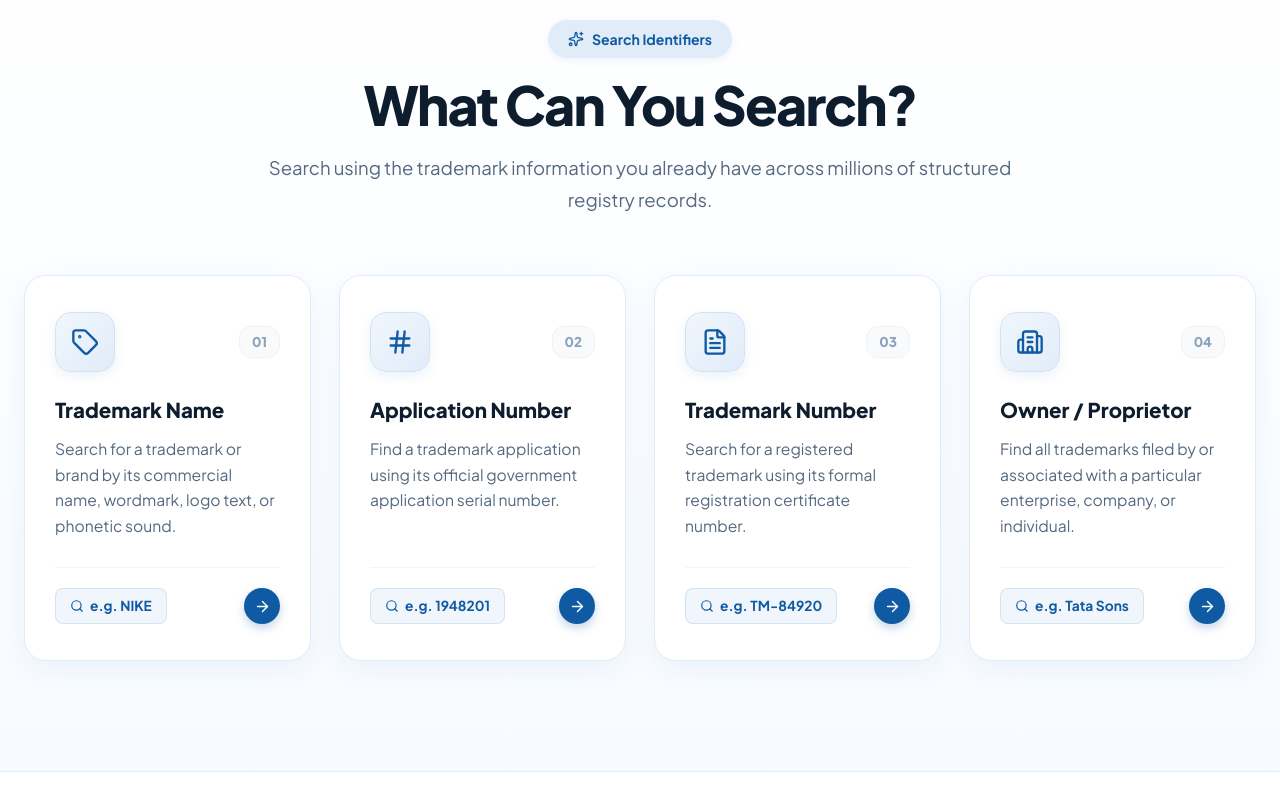
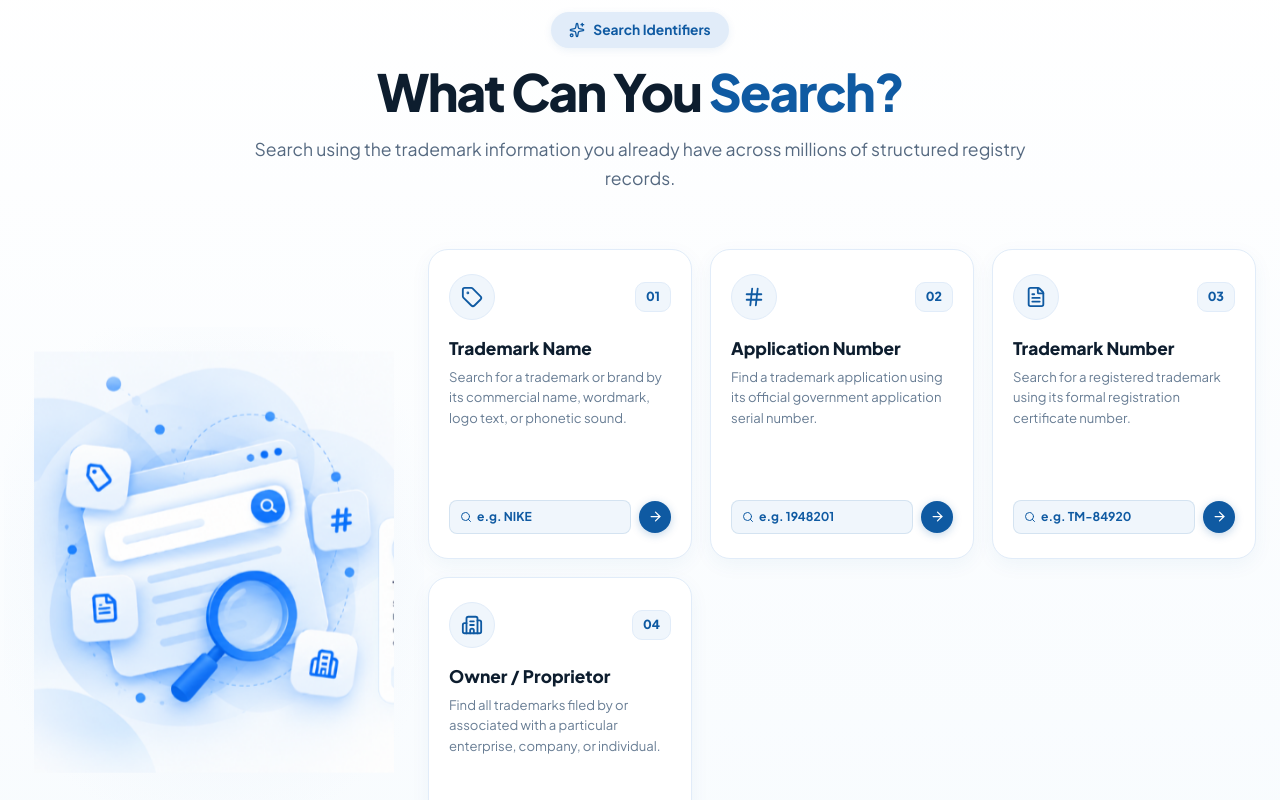
Before and after one commit to abitha340/wty, a React (Vite) app in the folder frontend/: page / in a window 1280 px wide. Shown: the part 900-1700 px from the top of the page. Built offline with nearby package versions, Linux system fonts and the light colour scheme.

Commit message:
feat: match Search Identifiers section exactly with user reference image including 3d left graphic and 4 cards row

```diff
--- a/frontend/src/components/SearchTypesSection.jsx
+++ b/frontend/src/components/SearchTypesSection.jsx
@@ -1,5 +1,6 @@
 import React from 'react';
 import { Tag, Hash, FileText, Building2, ArrowRight, Sparkles, Search } from 'lucide-react';
+import leftIllustration from '../assets/search_identifier_3d_left.png';
 
 export default function SearchTypesSection({ onExecuteSearch }) {
   const searchTypes = [
@@ -9,8 +10,7 @@ export default function SearchTypesSection({ onExecuteSearch }) {
       title: 'Trademark Name',
       desc: 'Search for a trademark or brand by its commercial name, wordmark, logo text, or phonetic sound.',
       icon: Tag,
-      sample: 'NIKE',
-      category: 'Brand & Wordmark'
+      sample: 'NIKE'
     },
     {
       id: 'application_no',
@@ -18,8 +18,7 @@ export default function SearchTypesSection({ onExecuteSearch }) {
       title: 'Application Number',
       desc: 'Find a trademark application using its official government application serial number.',
       icon: Hash,
-      sample: '1948201',
-      category: 'Filing Identifier'
+      sample: '1948201'
     },
     {
       id: 'trademark_no',
@@ -27,8 +26,7 @@ export default function SearchTypesSection({ onExecuteSearch }) {
       title: 'Trademark Number',
       desc: 'Search for a registered trademark using its formal registration certificate number.',
       icon: FileText,
-      sample: 'TM-84920',
-      category: 'Registration ID'
+      sample: 'TM-84920'
     },
     {
       id: 'owner',
@@ -36,37 +34,37 @@ export default function SearchTypesSection({ onExecuteSearch }) {
       title: 'Owner / Proprietor',
       desc: 'Find all trademarks filed by or associated with a particular enterprise, company, or individual.',
       icon: Building2,
-      sample: 'Tata Sons',
-      category: 'Company & Entity'
+      sample: 'Tata Sons'
     }
   ];
 
   return (
     <section style={{
-      paddingTop: '96px',
-      paddingBottom: '110px',
-      background: 'linear-gradient(180deg, #ffffff 0%, #f7fbff 100%)',
+      paddingTop: '88px',
+      paddingBottom: '96px',
+      background: 'linear-gradient(180deg, #ffffff 0%, #f7fbfe 100%)',
       borderBottom: '1px solid #e1ecf9',
-      position: 'relative'
+      position: 'relative',
+      overflow: 'hidden'
     }}>
-      <div className="container" style={{ maxWidth: '1320px', margin: '0 auto', padding: '0 24px' }}>
+      <div className="container" style={{ maxWidth: '1440px', margin: '0 auto', padding: '0 24px' }}>
 
         {/* =========================================================================
-            CENTERED HEADER AREA
+            CENTERED SECTION HEADER
            ========================================================================= */}
-        <div style={{ textAlign: 'center', maxWidth: '780px', margin: '0 auto 60px auto' }}>
+        <div style={{ textAlign: 'center', maxWidth: '780px', margin: '0 auto 56px auto' }}>
 
           {/* Badge */}
-          <div style={{ display: 'inline-flex', marginBottom: '16px' }}>
+          <div style={{ display: 'inline-flex', marginBottom: '14px' }}>
             <div style={{
               display: 'inline-flex',
               alignItems: 'center',
               gap: '8px',
-              padding: '8px 20px',
+              padding: '7px 18px',
               borderRadius: '24px',
               background: '#e1ecf9',
               color: '#0f5aa2',
-              fontSize: '0.88rem',
+              fontSize: '0.86rem',
               fontWeight: '700',
               boxShadow: '0 2px 8px rgba(15, 90, 162, 0.08)'
             }}>
@@ -75,23 +73,23 @@ export default function SearchTypesSection({ onExecuteSearch }) {
             </div>
           </div>
 
-          {/* Main Heading */}
+          {/* Heading with Blue Accent */}
           <h2 style={{
-            fontSize: 'clamp(2.4rem, 4.2vw, 3.4rem)',
+            fontSize: 'clamp(2.3rem, 4vw, 3.4rem)',
             fontWeight: '900',
             letterSpacing: '-0.035em',
             color: '#0d1d2e',
-            marginBottom: '16px',
+            marginBottom: '14px',
             lineHeight: 1.15
           }}>
-            What Can You Search?
+            What Can You <span style={{ color: '#0f5aa2' }}>Search?</span>
           </h2>
 
-          {/* Supporting Text */}
+          {/* Subtitle */}
           <p style={{
-            fontSize: '1.16rem',
+            fontSize: '1.1rem',
             color: '#556980',
-            lineHeight: 1.7,
+            lineHeight: 1.65,
             margin: 0
           }}>
             Search using the trademark information you already have across millions of structured registry records.
@@ -99,12 +97,61 @@ export default function SearchTypesSection({ onExecuteSearch }) {
         </div>
 
         {/* =========================================================================
-            RESPONSIVE 4-CARD LARGE GRID
+            MAIN SECTION LAYOUT: LEFT 3D ILLUSTRATION + RIGHT 4 CARDS IN A ROW
            ========================================================================= */}
         <div style={{
           display: 'grid',
-          gridTemplateColumns: 'repeat(auto-fit, minmax(280px, 1fr))',
-          gap: '28px'
+          gridTemplateColumns: 'minmax(300px, 380px) 1fr',
+          gap: '24px',
+          alignItems: 'center'
+        }} className="search-identifiers-grid">
+
+          {/* =========================================================================
+              LEFT: 3D SEARCH & BROWSER ILLUSTRATION
+             ========================================================================= */}
+          <div style={{
+            position: 'relative',
+            display: 'flex',
+            alignItems: 'center',
+            justifyContent: 'center',
+            padding: '10px'
+          }}>
+            {/* Ambient Radial Soft Glow */}
+            <div style={{
+              position: 'absolute',
+              inset: '-20px',
+              background: 'radial-gradient(ellipse at center, rgba(225, 236, 249, 0.7) 0%, rgba(240, 246, 252, 0.3) 60%, transparent 80%)',
+              pointerEvents: 'none',
+              zIndex: 1
+            }} />
+
+            <div style={{
+              position: 'relative',
+              width: '100%',
+              zIndex: 2,
+              animation: 'subtleSearchFloat 5s ease-in-out infinite'
+            }}>
+              <img
+                src={leftIllustration}
+                alt="Search Identifiers 3D Illustration"
+                style={{
+                  width: '100%',
+                  height: 'auto',
+                  display: 'block',
+                  objectFit: 'contain',
+                  mixBlendMode: 'multiply'
+                }}
+              />
+            </div>
+          </div>
+
+          {/* =========================================================================
+              RIGHT: 4 CARDS ROW
+             ========================================================================= */}
+          <div style={{
+            display: 'grid',
+            gridTemplateColumns: 'repeat(auto-fit, minmax(210px, 1fr))',
+            gap: '18px'
           }}>
             {searchTypes.map((item) => {
               const IconComp = item.icon;
@@ -114,126 +161,125 @@ export default function SearchTypesSection({ onExecuteSearch }) {
                   onClick={() => onExecuteSearch && onExecuteSearch({ query: item.sample, searchType: item.id, searchMode: 'contains' })}
                   style={{
                     background: '#ffffff',
-                  borderRadius: '22px',
-                  padding: '36px 30px',
+                    borderRadius: '20px',
+                    padding: '24px 20px',
                     border: '1px solid #e1ecf9',
-                  boxShadow: '0 8px 28px rgba(15, 90, 162, 0.06)',
+                    boxShadow: '0 6px 20px rgba(15, 90, 162, 0.05)',
                     display: 'flex',
                     flexDirection: 'column',
                     justifyContent: 'space-between',
-                  minHeight: '340px',
+                    minHeight: '310px',
                     cursor: 'pointer',
-                  position: 'relative',
-                  overflow: 'hidden',
-                  transition: 'all 0.3s cubic-bezier(0.16, 1, 0.3, 1)'
+                    transition: 'all 0.25s ease'
                   }}
                   onMouseEnter={(e) => {
-                  e.currentTarget.style.transform = 'translateY(-8px)';
+                    e.currentTarget.style.transform = 'translateY(-6px)';
                     e.currentTarget.style.borderColor = '#0f5aa2';
-                  e.currentTarget.style.boxShadow = '0 20px 44px rgba(15, 90, 162, 0.16)';
+                    e.currentTarget.style.boxShadow = '0 14px 32px rgba(15, 90, 162, 0.12)';
                   }}
                   onMouseLeave={(e) => {
                     e.currentTarget.style.transform = 'translateY(0)';
                     e.currentTarget.style.borderColor = '#e1ecf9';
-                  e.currentTarget.style.boxShadow = '0 8px 28px rgba(15, 90, 162, 0.06)';
+                    e.currentTarget.style.boxShadow = '0 6px 20px rgba(15, 90, 162, 0.05)';
                   }}
                 >
-                {/* Top Header inside Card */}
                   <div>
+                    {/* Top Row: Icon + Step Badge */}
                     <div style={{
                       display: 'flex',
                       alignItems: 'center',
                       justifyContent: 'space-between',
-                    marginBottom: '26px'
+                      marginBottom: '18px'
                     }}>
-                    {/* Big Rounded Icon Container */}
                       <div style={{
-                      width: '60px',
-                      height: '60px',
-                      borderRadius: '16px',
-                      background: 'linear-gradient(135deg, #f0f6fc 0%, #e1ecf9 100%)',
+                        width: '46px',
+                        height: '46px',
+                        borderRadius: '50%',
+                        background: '#f0f6fc',
                         display: 'flex',
                         alignItems: 'center',
                         justifyContent: 'center',
-                      border: '1px solid #d4e3f3',
-                      boxShadow: '0 4px 12px rgba(15, 90, 162, 0.08)'
+                        border: '1px solid #e1ecf9'
                       }}>
-                      <IconComp size={28} color="#0f5aa2" />
+                        <IconComp size={22} color="#0f5aa2" />
                       </div>
 
-                    {/* Step Index Badge */}
                       <span style={{
-                      fontSize: '0.84rem',
+                        fontSize: '0.78rem',
                         fontWeight: '800',
-                      color: '#8aa2ba',
-                      background: '#f8fafc',
-                      padding: '4px 12px',
-                      borderRadius: '12px',
-                      border: '1px solid #eef2f6'
+                        color: '#0f5aa2',
+                        background: '#f0f6fc',
+                        padding: '4px 10px',
+                        borderRadius: '10px',
+                        border: '1px solid #e1ecf9'
                       }}>
                         {item.index}
                       </span>
                     </div>
 
-                  {/* Card Title */}
+                    {/* Title */}
                     <h3 style={{
-                    fontSize: '1.28rem',
+                      fontSize: '1.08rem',
                       fontWeight: '800',
                       color: '#0d1d2e',
-                    marginBottom: '12px',
+                      marginBottom: '8px',
                       lineHeight: 1.25
                     }}>
                       {item.title}
                     </h3>
 
-                  {/* Card Description */}
+                    {/* Description */}
                     <p style={{
-                    fontSize: '0.98rem',
-                    color: '#556980',
-                    lineHeight: 1.65,
-                    marginBottom: '28px'
+                      fontSize: '0.82rem',
+                      color: '#687d94',
+                      lineHeight: 1.55,
+                      margin: '0 0 20px 0'
                     }}>
                       {item.desc}
                     </p>
                   </div>
 
-                {/* Bottom Interactive Action Footer */}
+                  {/* Bottom Footer: Pill Example + Arrow Button */}
                   <div style={{
                     display: 'flex',
                     alignItems: 'center',
                     justifyContent: 'space-between',
-                  paddingTop: '20px',
-                  borderTop: '1px solid #f0f6fc'
+                    gap: '8px',
+                    marginTop: 'auto'
                   }}>
                     <div style={{
                       display: 'inline-flex',
                       alignItems: 'center',
-                    gap: '6px',
-                    fontSize: '0.86rem',
+                      gap: '5px',
+                      fontSize: '0.76rem',
                       fontWeight: '700',
                       color: '#0f5aa2',
                       background: '#f0f6fc',
-                    padding: '6px 14px',
+                      padding: '6px 10px',
                       borderRadius: '8px',
-                    border: '1px solid rgba(15, 90, 162, 0.12)'
+                      border: '1px solid rgba(15, 90, 162, 0.12)',
+                      flex: 1,
+                      overflow: 'hidden',
+                      whiteSpace: 'nowrap',
+                      textOverflow: 'ellipsis'
                     }}>
-                    <Search size={14} color="#0f5aa2" />
-                    <span>e.g. {item.sample}</span>
+                      <Search size={12} color="#0f5aa2" style={{ flexShrink: 0 }} />
+                      <span style={{ overflow: 'hidden', textOverflow: 'ellipsis' }}>e.g. {item.sample}</span>
                     </div>
 
                     <div style={{
-                    width: '36px',
-                    height: '36px',
+                      width: '32px',
+                      height: '32px',
                       borderRadius: '50%',
                       background: '#0f5aa2',
                       color: '#ffffff',
                       display: 'flex',
                       alignItems: 'center',
                       justifyContent: 'center',
-                    boxShadow: '0 4px 10px rgba(15, 90, 162, 0.25)',
-                    transition: 'transform 0.2s ease'
+                      flexShrink: 0,
+                      boxShadow: '0 2px 8px rgba(15, 90, 162, 0.25)'
                     }}>
-                    <ArrowRight size={17} />
+                      <ArrowRight size={15} />
                     </div>
                   </div>
 
@@ -243,6 +289,21 @@ export default function SearchTypesSection({ onExecuteSearch }) {
           </div>
 
         </div>
+
+      </div>
+
+      <style>{`
+        @keyframes subtleSearchFloat {
+          0% { transform: translateY(0px); }
+          50% { transform: translateY(-6px); }
+          100% { transform: translateY(0px); }
+        }
+        @media (max-width: 960px) {
+          .search-identifiers-grid {
+            grid-template-columns: 1fr !important;
+          }
+        }
+      `}</style>
     </section>
   );
 }
```
Also changed, not shown: frontend/public/assets/search_identifier_3d_left.png (added), frontend/src/assets/search_identifier_3d_left.png (added). Lines whose indentation alone changed are shown as unchanged.
